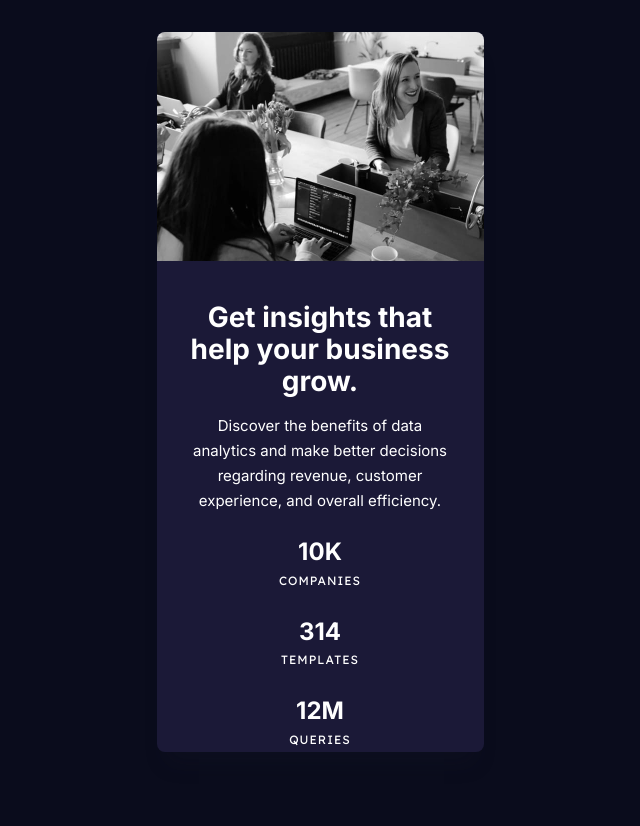
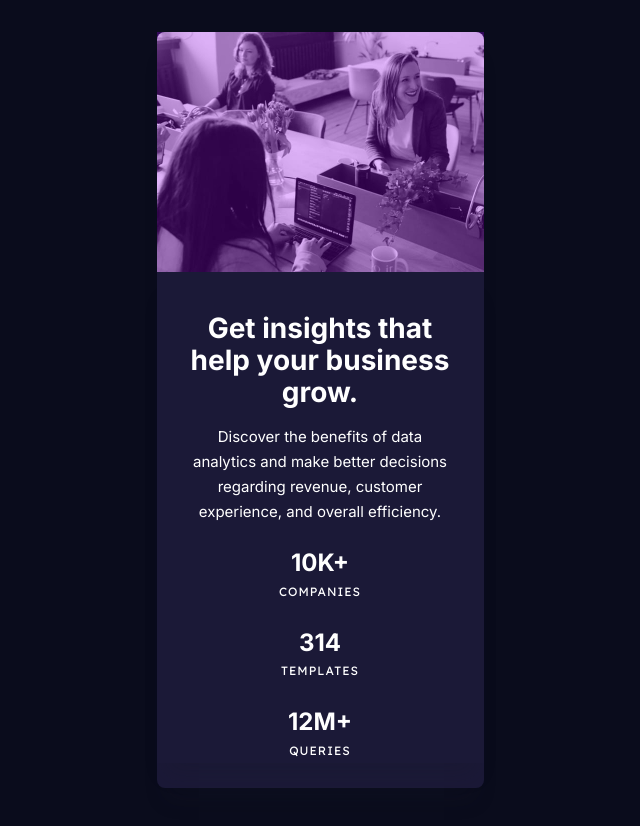
Before and after one commit to Have-Samuel/stats-preview-card, a plain HTML site: page index.html in a window 1280 px wide. Shown: the whole page, without its empty margins (320-960 px from the left). Drawn offline with Linux system fonts and the light colour scheme.

Commit message:
Styling the page

```diff
--- a/index.html
+++ b/index.html
@@ -19,11 +19,11 @@
       <h1>Get <span>insights</span> that help your business grow.</h1>
     <h2>Discover the benefits of data analytics and make better decisions regarding revenue, customer experience, and overall efficiency.</h2>
     <div class="plans">
-      <h3 class="plans_unit">10K</h3>
+      <h3 class="plans_unit">10K+</h3>
       <p class="plans_unit-name">COMPANIES</p>
       <h3 class="plans_unit">314</h3>
       <p class="plans_unit-name">TEMPLATES</p>
-      <h3 class="plans_unit">12M</h3>
+      <h3 class="plans_unit">12M+</h3>
       <p class="plans_unit-name">QUERIES</p>
     </div>
     </div>
--- a/style.css
+++ b/style.css
@@ -10,14 +10,14 @@ body {
   height: 100vh;
   width: 375px;
   margin: 0 auto;
-  overflow: hidden;
+  /* overflow: hidden; */
   background: rgba(10, 12, 28, 1);
 }
 
 .container {
   display: flex;
   flex-direction: column;
-  height: 90vh;
+  height: 756px;
   width: 327px;
   border-radius: 8px;
   background: rgba(27, 25, 55, 1);
@@ -31,15 +31,16 @@ body {
   background-image: url('./images/image-header-mobile.jpg');
   background-size: cover;
   background-repeat: no-repeat;
+  position: relative;
 }
 
 .highlight {
-  /* background: rgba(162, 0, 255, 0.274); */
+  background: rgba(162, 0, 255, 0.274);
   position: absolute;
-  left: 0%;
-  right: 0%;
-  top: 0%;
-  bottom: 0%;
+  left: 0;
+  right: 0;
+  top: 0;
+  bottom: 0;
 }
 
 .content {
@@ -48,17 +49,17 @@ body {
   flex-direction: column;
   justify-content: center;
   align-items: center;
-  z-index: 5;
+  box-shadow: 0 20px 20px -10px rgba(23, 25, 41, 0.2031);
 }
 
 .shades {
   position: absolute;
   width: 327px;
-  height: 781px;
-  left: 24px;
-  top: 87px;
+  /* height: 781px; */
+  left: 0;
+  top: 0;
+  box-shadow: 0 20px 20px -10px rgba(23, 25, 41, 0.203087);
   border-radius: 8px;
-  z-index: 10;
 }
 
 .content h1 {
@@ -74,7 +75,7 @@ body {
 }
 
 .content h2 {
-  height: 100px;
+  /* height: 100px; */
   width: 264px;
   margin-top: 1rem;
   font-family: 'Inter', sans-serif;
```
